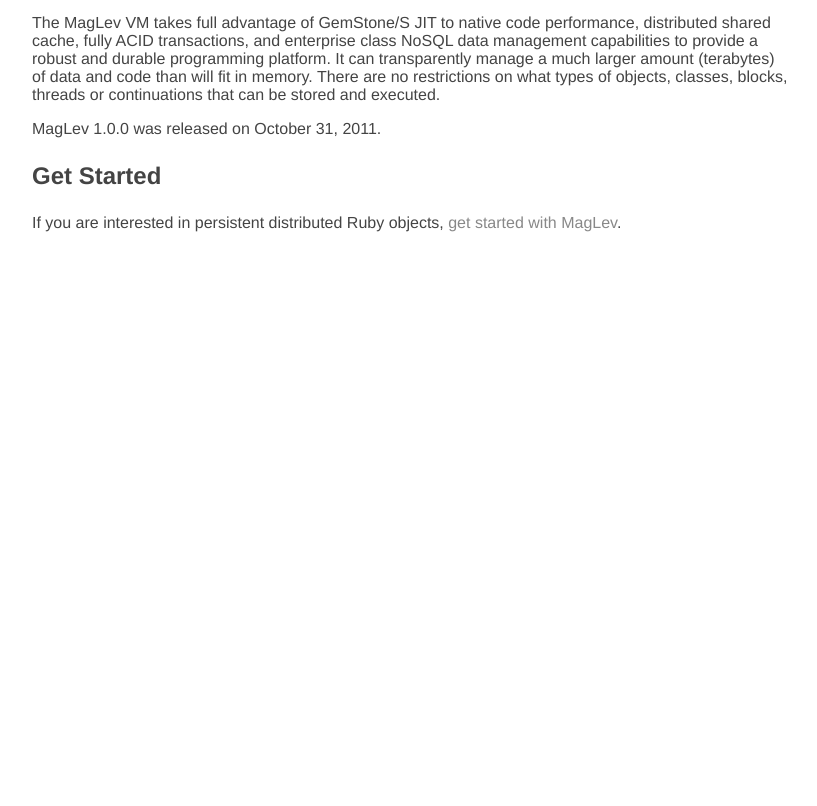
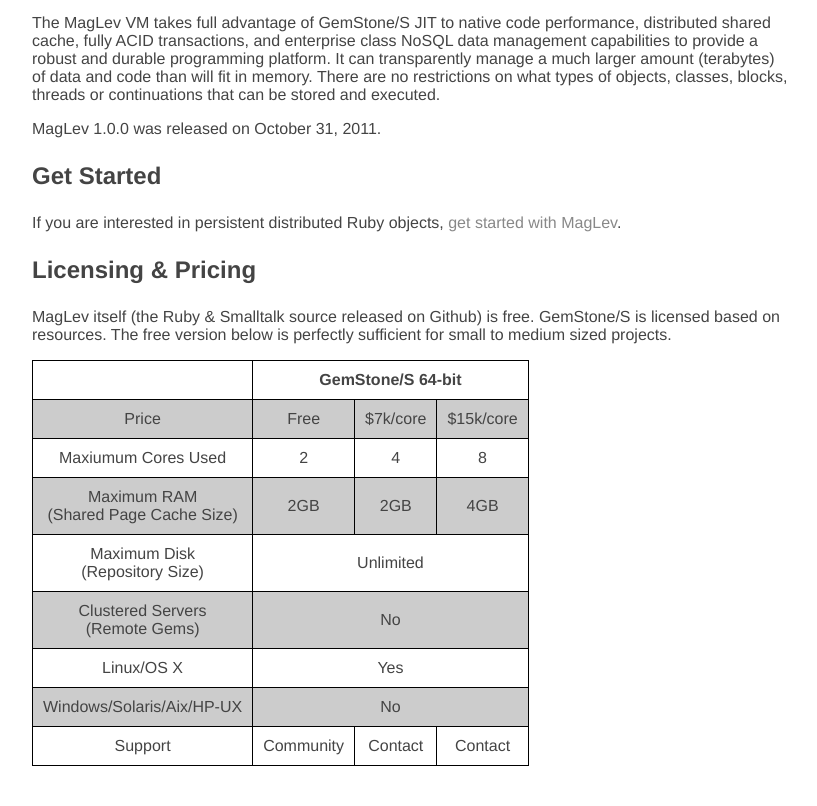
Before and after one commit to MagLev/maglev.github.com, a Jekyll site: the page built from index.markdown, in a window 1280 px wide. Shown: the part 343-1149 px from the top of the page, without its empty margins (178-995 px from the left). Built offline with Jekyll 4.4.1, drawn with Linux system fonts in a browser that asks for light colours; before the commit the page ends 900 px from its top, so only the background shows below that.

Commit message:
Adding Pricing table
A lot of questions come in regarding pricing and licensing. This is a
start at addressing those questions.

I'm going to ask for some UI help on this table. It's complicated &
could probably look nicer & be easier to understand.

```diff
--- a/css/maglev.css
+++ b/css/maglev.css
@@ -51,3 +51,20 @@
     border-radius: 15px;
     -moz-border-radisu: 15px;
 }
+
+#matrix {
+  border-collapse: collapse;
+}
+
+#matrix th, #matrix td {
+  padding: 10px;
+  text-align: center;
+}
+
+#matrix, #matrix th, #matrix td  {
+  border: 1px solid #000;
+}
+
+.odd {
+  background-color: #ccc;
+}
--- a/index.markdown
+++ b/index.markdown
@@ -24,3 +24,58 @@
 
 If you are interested in persistent distributed Ruby objects, [get started
 with MagLev](/docs/get_started.html).
+
+# Licensing & Pricing
+
+MagLev itself (the Ruby & Smalltalk source released on Github) is free. GemStone/S is licensed based on resources. The free version below is perfectly sufficient for small to medium sized projects.
+
+<table id="matrix">
+  <thead>
+    <tr>
+      <th></th>
+      <th colspan="3">GemStone/S 64-bit</th>
+    </tr>
+  </thead>
+  <tbody>
+    <tr class="odd">
+      <td>Price</td>
+      <td>Free</td>
+      <td>$7k/core</td>
+      <td>$15k/core</td>
+    </tr>
+    <tr>
+      <td>Maxiumum Cores Used</td>
+      <td>2</td>
+      <td>4</td>
+      <td>8</td>
+    </tr>
+    <tr class="odd">
+      <td>Maximum RAM<br />(Shared Page Cache Size)</td>
+      <td>2GB</td>
+      <td>2GB</td>
+      <td>4GB</td>
+    </tr>
+    <tr>
+      <td>Maximum Disk<br />(Repository Size)</td>
+      <td colspan="3">Unlimited</td>
+    </tr>
+    <tr class="odd">
+      <td>Clustered Servers<br />(Remote Gems)</td>
+      <td colspan="3">No</td>
+    </tr>
+    <tr>
+      <td>Linux/OS X</td>
+      <td colspan="3">Yes</td>
+    </tr>
+    <tr class="odd">
+      <td>Windows/Solaris/Aix/HP-UX</td>
+      <td colspan="3">No</td>
+    </tr>
+    <tr>
+      <td>Support</td>
+      <td>Community</td>
+      <td>Contact</td>
+      <td>Contact</td>
+    </tr>
+  </tbody>
+</table>
```
